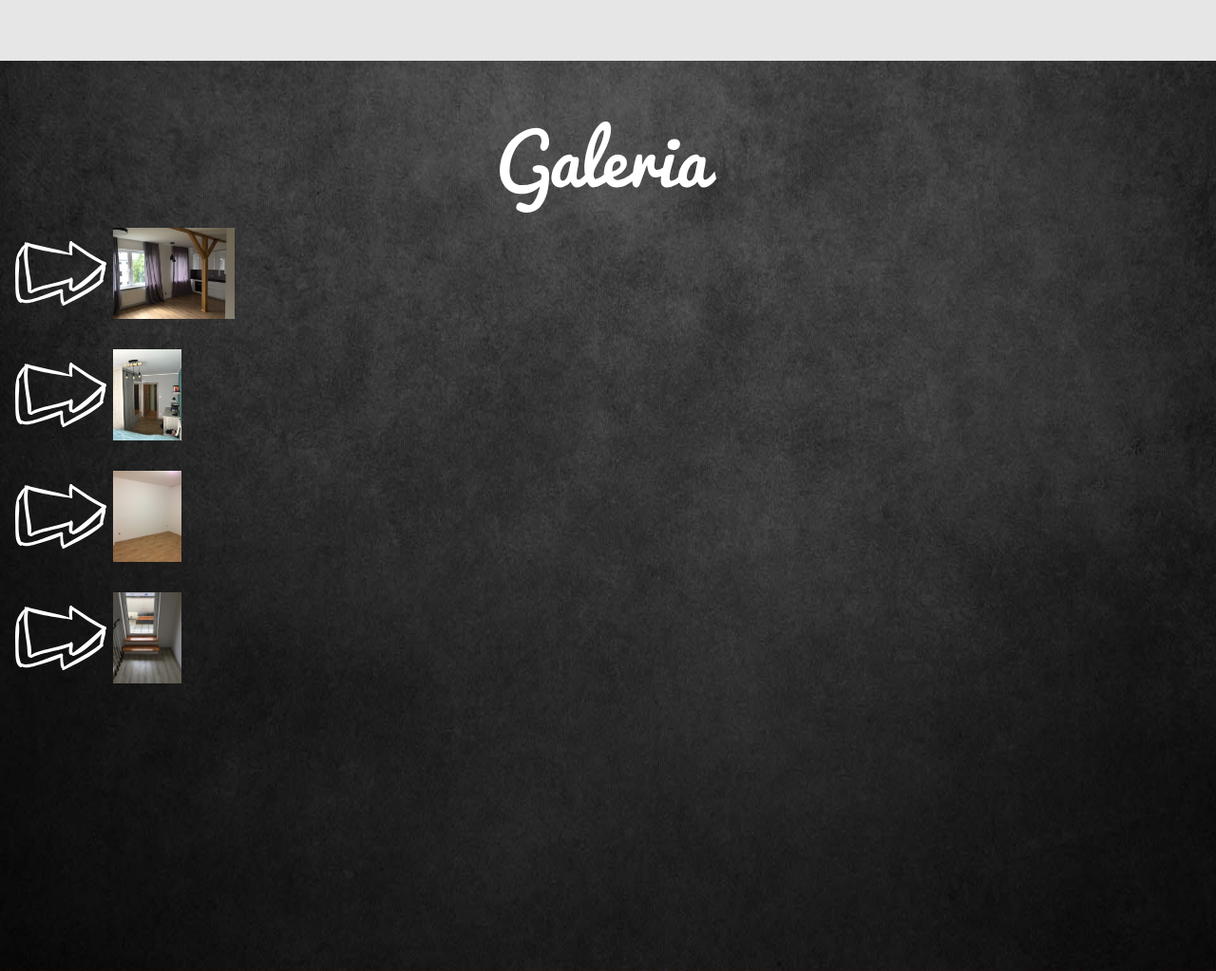
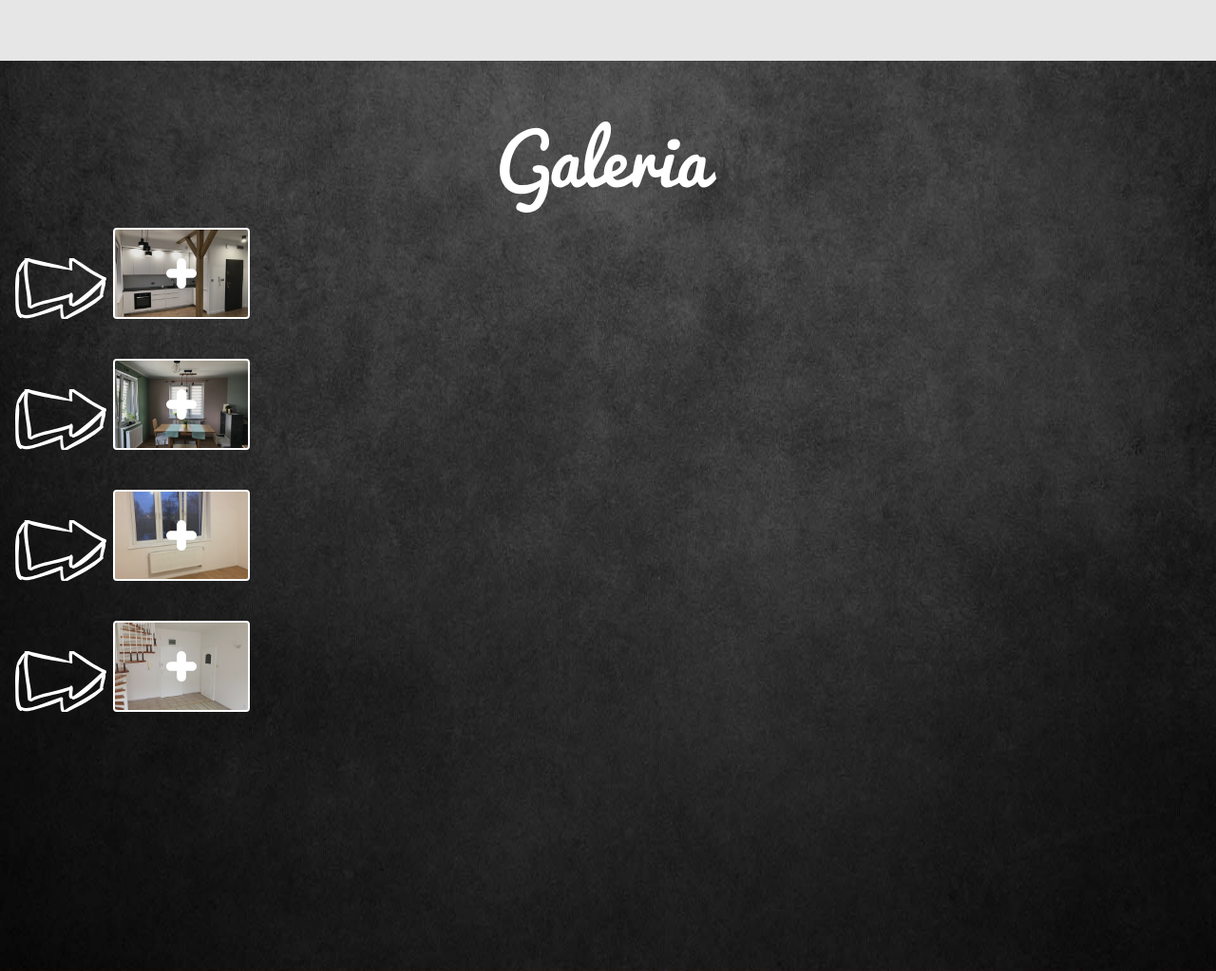
Before and after one commit to Rex-ex/RemontyMarcina, a PHP site: page / in a window 1280 px wide. Shown: the part 2678-3701 px from the top of the page at 95% size. Run offline with PHP 8.4, Linux system fonts and the light colour scheme.

Commit message:
- gallery: border, plus, :hover

```diff
--- a/_sass/_letStyles.scss
+++ b/_sass/_letStyles.scss
@@ -1,5 +1,5 @@
 // collor palette
 $whiteDirt: rgba(230,230,230, 1);
-$logoGreen: rgba(32,255,87, 1);
+$logoBlue: rgba(0, 150, 255, 1);
 $shadowBlack: 0 4px 8px 0 rgba(0, 0, 0, 0.2), 0 6px 20px 0 rgba(0, 0, 0, 0.19);
 $shadowWhite: 0 4px 8px 0 rgba(255, 255, 255, 0.2), 0 6px 20px 0 rgba(255, 255, 255, 0.19);
--- a/_sass/main.scss
+++ b/_sass/main.scss
@@ -213,28 +213,67 @@ html{
   }
   & .galleyCategory{
     cursor: pointer;
+    overflow: hidden;
     & .projectName{
       padding: 1rem 0 1rem 1rem;
-      img{
-        @include respond-below(sm){
-          max-height: 6rem;
+      & .arrow{
+        display: inline-block;
+        height: 4rem;
+        width: 6rem;
+        background: url("../icons/rightArrowWhite.svg") center;
+        background-size: cover;
+        // outline: 1px green solid;
+      }
+      & .showGallerybtn{
+        position: relative;
+        display: inline-block;
+        height: 6rem;
+        width: 9rem;
+        background-size: cover;
+        border: 2px #FFF solid;
+        border-radius: 0.25rem;
+        transition: all .2s ease-in-out;
+        &:hover{
+        border-color: $logoBlue;
+        };
+        &:hover .iconPlus{
+          height: 3rem;
+          width: 3rem;
+        };
+        & .btnFilter{
+          position: absolute;
+          top: 0;
+          left: 0;
+          height: 100%;
+          width: 100%;
+          background-color: rgba(0, 0, 0, 0.1);
         }
-        @include respond-above(sm){
-          max-height: 6rem;
+        & .iconPlus{
+          position: absolute;
+          top: 50%;
+          left: 50%;
+          transform: translate(-50%, -50%);
+          height: 2rem;
+          width: 2rem;
+          background-image: url("../icons/plusWhite.svg");
+          background-size: contain;
+          transition: all .2s ease-in-out;
         }
       }
+      & #galleyBtn01{
+        background-image: url("../img/gallery/project01/RMe01-07_thb.jpg");
+      }
+      & #galleyBtn02{
+        background-image: url("../img/gallery/project02/RMe02-03_thb.jpg");
+      }
+      & #galleyBtn03{
+        background: url("../img/gallery/project03/RMe03-02_thb.jpg") center center;
+        background-size: cover;
+      }
+      & #galleyBtn04{
+        background-image: url("../img/gallery/project04/RMe04-03_thb.jpg");
+      }
     }
-    // @include respond-below(sm){
-    //   & #project02 img{
-    //     max-height: 8rem;
-    //   }
-    //   & #project03 img{
-    //     max-height: 7rem;
-    //   }
-    //   & #project04 img{
-    //     max-height: 5.75rem;
-    //   }
-    // }
   }
   & .photoGroup{
     img{
--- a/index.html
+++ b/index.html
@@ -129,17 +129,23 @@
         <div id="galleryIcon">
           <img src="icons/galleryIcon.svg" alt="gallery Icon"/>
         </div>
-        <div class="accordion" id="accordionOne">
+        <div id="accordionOne" class="accordion" >
           <!-- #project01 -->
           <!-- arrow & name -->
           <div class="galleyCategory" data-toggle="collapse" data-target="#collapseOne">
             <div id="project01" class="projectName">
-              <img src="icons/rightArrowWhite.svg" alt=""/>
-              <img src="img/gallery/project01/RMe01-01_thb.jpg" alt="name01"/>
+              <div class="arrow">
+              </div>
+              <div id="galleyBtn01" class="showGallerybtn">
+                <div class="btnFilter">
+                </div>
+                <div id="plus01" class="iconPlus">
+                </div>
+              </div>
             </div>
           </div>
           <!-- photos -->
-          <div class="collapse" id="collapseOne" data-parent="#accordionOne">
+          <div id="collapseOne" class="collapse"  data-parent="#accordionOne">
             <div id="photo#1" class="photoGroup">
               <a href="img/gallery/project01/RMe01-01.jpg" data-fancybox="gallery" data-caption="">
                 <img src="img/gallery/project01/RMe01-01_thb.jpg" alt="" />
@@ -275,8 +281,14 @@
           <!-- arrow & name -->
           <div class="galleyCategory" data-toggle="collapse" data-target="#collapseTwo">
             <div id="project02" class="projectName">
-              <img src="icons/rightArrowWhite.svg" alt=""/>
-              <img src="img/gallery/project02/RMe02-01_thb.jpg" alt="name02"/>
+              <div class="arrow">
+              </div>
+              <div id="galleyBtn02" class="showGallerybtn">
+                <div class="btnFilter">
+                </div>
+                <div class="iconPlus">
+                </div>
+              </div>
             </div>
           </div>
           <!-- photos -->
@@ -373,8 +385,14 @@
           <!-- arrow & name -->
           <div class="galleyCategory" data-toggle="collapse" data-target="#collapseThree">
             <div id="project03" class="projectName">
-              <img src="icons/rightArrowWhite.svg" alt=""/>
-              <img src="img/gallery/project03/RMe03-01_thb.jpg" alt="name03"/>
+              <div class="arrow">
+              </div>
+              <div id="galleyBtn03" class="showGallerybtn">
+                <div class="btnFilter">
+                </div>
+                <div class="iconPlus">
+                </div>
+              </div>
             </div>
           </div>
           <!-- photos -->
@@ -397,13 +415,13 @@
               </a>
             </div>
 
-            <!-- More button#2 -->
+            <!-- More button#3 -->
             <div class="galleyCategory" data-toggle="collapse" data-target="#collapseThreeMore">
               <div id="project03More" class="showMore">
                 <p>Pokaż więcej</p>
               </div>
             </div>
-            <!-- More Photos#2 -->
+            <!-- More Photos#3 -->
             <div class="collapse" id="collapseThreeMore">
               <div id="photo#3More" class="photoGroup">
                 <a href="img/gallery/project03/stages/RMe03-ETAP001.jpg" data-fancybox="gallery" data-caption="">
@@ -468,8 +486,14 @@
           <!-- arrow & name -->
           <div class="galleyCategory" data-toggle="collapse" data-target="#collapseFour">
             <div id="project04" class="projectName">
-              <img src="icons/rightArrowWhite.svg" alt=""/>
-              <img src="img/gallery/project04/RMe04-01_thb.jpg" alt="name04"/>
+              <div class="arrow">
+              </div>
+              <div id="galleyBtn04" class="showGallerybtn">
+                <div class="btnFilter">
+                </div>
+                <div class="iconPlus">
+                </div>
+              </div>
             </div>
           </div>
           <!-- photos -->
@@ -492,13 +516,13 @@
               </a>
             </div>
 
-            <!-- More button#2 -->
+            <!-- More button#4 -->
             <div class="galleyCategory" data-toggle="collapse" data-target="#collapseFourMore">
               <div id="project04More" class="showMore">
                 <p>Pokaż więcej</p>
               </div>
             </div>
-            <!-- More Photos#2 -->
+            <!-- More Photos#4 -->
             <div class="collapse" id="collapseFourMore">
               <div id="photo#4More" class="photoGroup">
                 <a href="img/gallery/project04/stages/RMe04-ETAP01.jpg" data-fancybox="gallery" data-caption="">
@@ -534,7 +558,7 @@
     <section>
       <div id="aboutUs" class="cardContainer centeredContent">
         <div id="aboutUsIcon">
-          <img src="icons/aboutUsIcon.svg" alt="about us Icon"/>
+          <img src="icons/aboutUsIcon.svg" alt="about us icon"/>
         </div>
         <div class="text">
           <p>
```
Also changed, not shown: _css/main.css, icons/plusWhite.svg (added).
